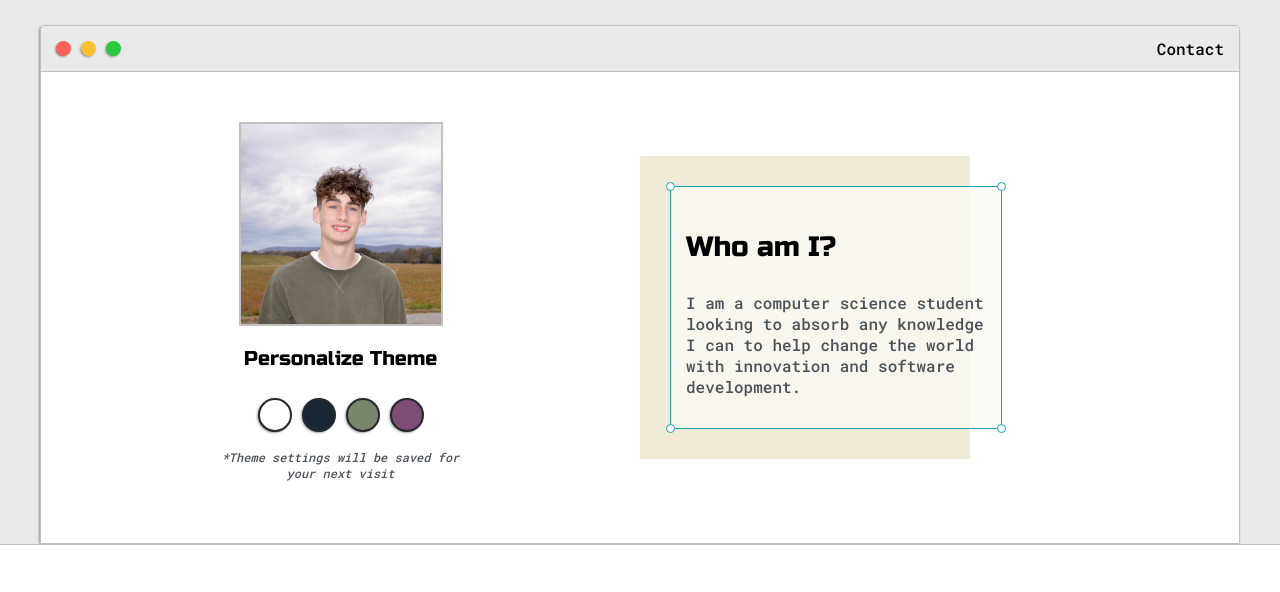
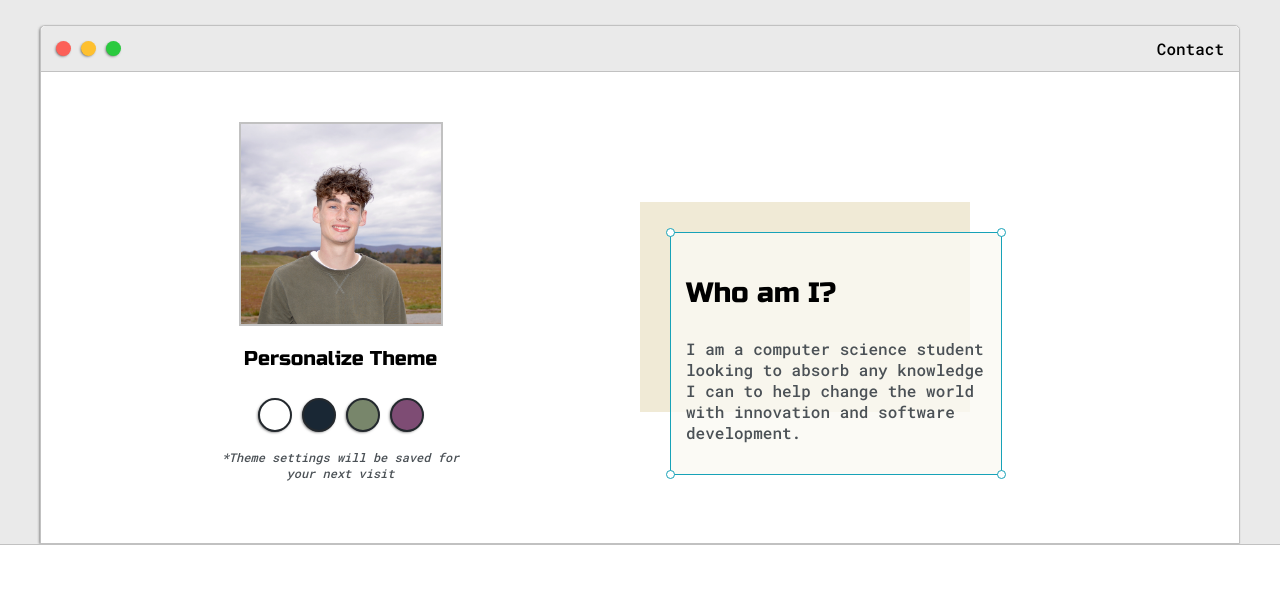
Before and after one commit to caleb-harrison/Portfolio-Website, a plain HTML site: page index.html in a window 1280 px wide. Shown: the part 136-728 px from the top of the page. Drawn offline with Linux system fonts and the light colour scheme.

Commit message:
changed preview box

```diff
--- a/default.css
+++ b/default.css
@@ -242,10 +242,9 @@ h6 { font-size: 16px;}
 #preview-shadow{
 	background-color: var(--previewShadow);
 	max-width: 300px;
-	height: preview.height;
+	height: 180px;
 	padding-left: 30px;
 	padding-top: 30px;
-	padding-bottom: 30px;
 }
 
 #preview{
```
